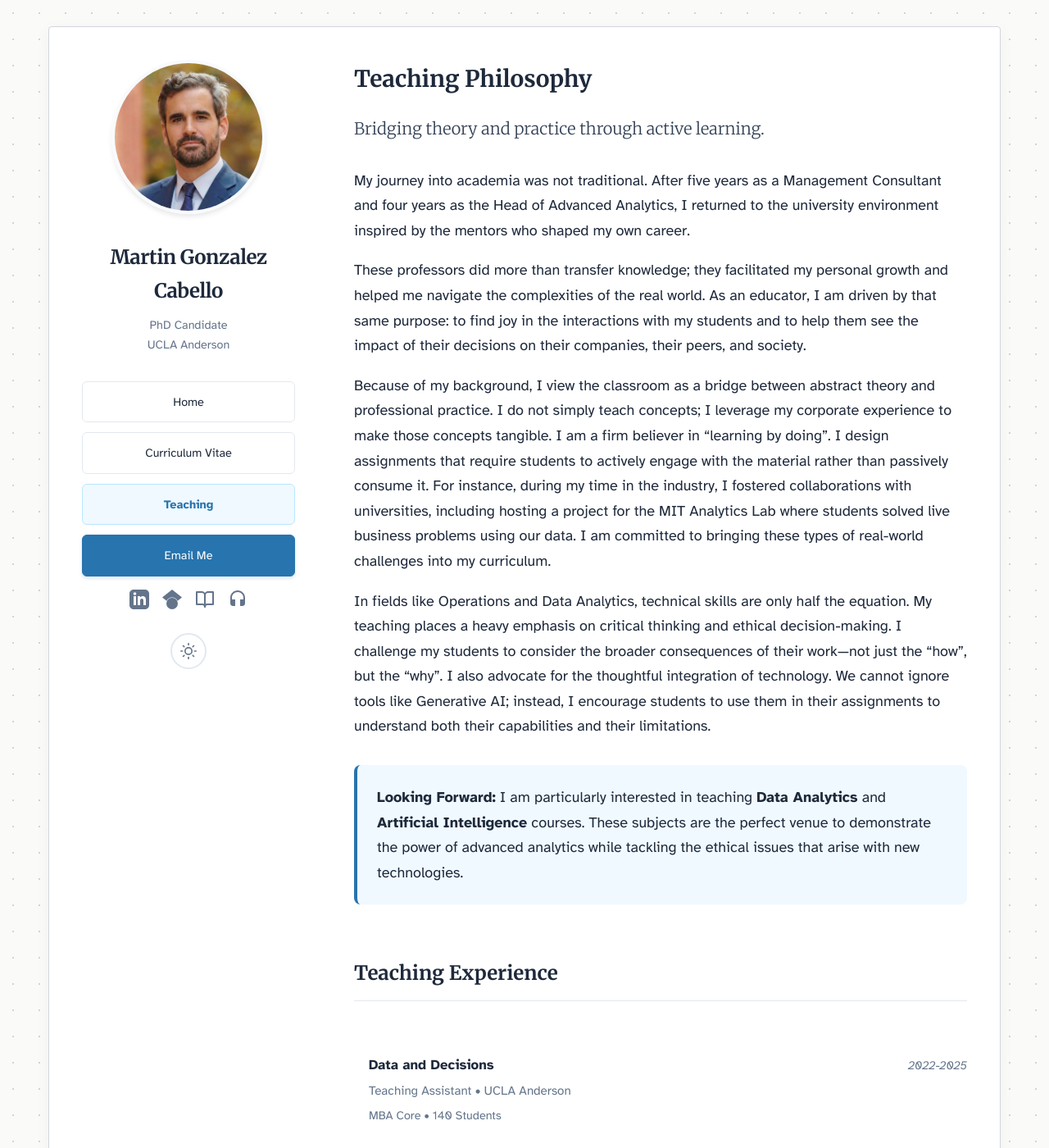
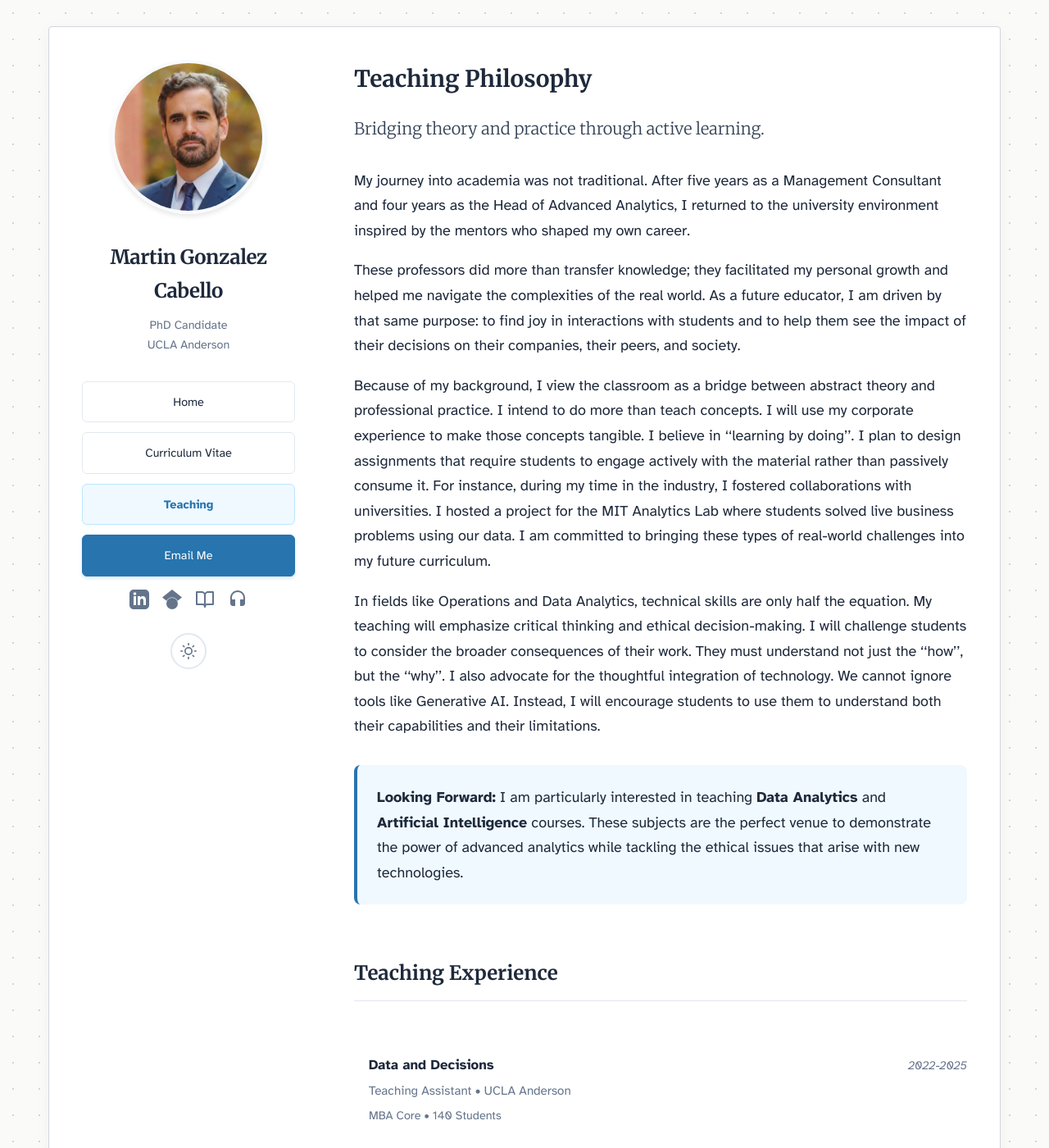
Before and after one commit to martins73/research-site, a Jekyll site: the page built from teaching.md, in a window 1280 px wide and 1400 px high. Shown: the whole window at 82% size. Built offline with Jekyll 4.4.1, drawn with Linux system fonts in a browser that asks for light colours.

Commit message:
Update teaching.md

```diff
--- a/teaching.md
+++ b/teaching.md
@@ -14,11 +14,11 @@ description: Teaching philosophy and experience in data analytics, operations ma
 
 My journey into academia was not traditional. After five years as a Management Consultant and four years as the Head of Advanced Analytics, I returned to the university environment inspired by the mentors who shaped my own career.
 
-These professors did more than transfer knowledge; they facilitated my personal growth and helped me navigate the complexities of the real world. As an educator, I am driven by that same purpose: to find joy in the interactions with my students and to help them see the impact of their decisions on their companies, their peers, and society.
+These professors did more than transfer knowledge; they facilitated my personal growth and helped me navigate the complexities of the real world. As a future educator, I am driven by that same purpose: to find joy in interactions with students and to help them see the impact of their decisions on their companies, their peers, and society.
 
-Because of my background, I view the classroom as a bridge between abstract theory and professional practice. I do not simply teach concepts; I leverage my corporate experience to make those concepts tangible. I am a firm believer in "learning by doing". I design assignments that require students to actively engage with the material rather than passively consume it. For instance, during my time in the industry, I fostered collaborations with universities, including hosting a project for the MIT Analytics Lab where students solved live business problems using our data. I am committed to bringing these types of real-world challenges into my curriculum.
+Because of my background, I view the classroom as a bridge between abstract theory and professional practice. I intend to do more than teach concepts. I will use my corporate experience to make those concepts tangible. I believe in ''learning by doing’’. I plan to design assignments that require students to engage actively with the material rather than passively consume it. For instance, during my time in the industry, I fostered collaborations with universities. I hosted a project for the MIT Analytics Lab where students solved live business problems using our data. I am committed to bringing these types of real-world challenges into my future curriculum.
 
-In fields like Operations and Data Analytics, technical skills are only half the equation. My teaching places a heavy emphasis on critical thinking and ethical decision-making. I challenge my students to consider the broader consequences of their work—not just the "how", but the "why". I also advocate for the thoughtful integration of technology. We cannot ignore tools like Generative AI; instead, I encourage students to use them in their assignments to understand both their capabilities and their limitations.
+In fields like Operations and Data Analytics, technical skills are only half the equation. My teaching will emphasize critical thinking and ethical decision-making. I will challenge students to consider the broader consequences of their work. They must understand not just the ''how’’, but the ''why’’. I also advocate for the thoughtful integration of technology. We cannot ignore tools like Generative AI. Instead, I will encourage students to use them to understand both their capabilities and their limitations.
 
 <p class="callout-box">
 <strong>Looking Forward:</strong> I am particularly interested in teaching <strong>Data Analytics</strong> and <strong>Artificial Intelligence</strong> courses. These subjects are the perfect venue to demonstrate the power of advanced analytics while tackling the ethical issues that arise with new technologies.
```
